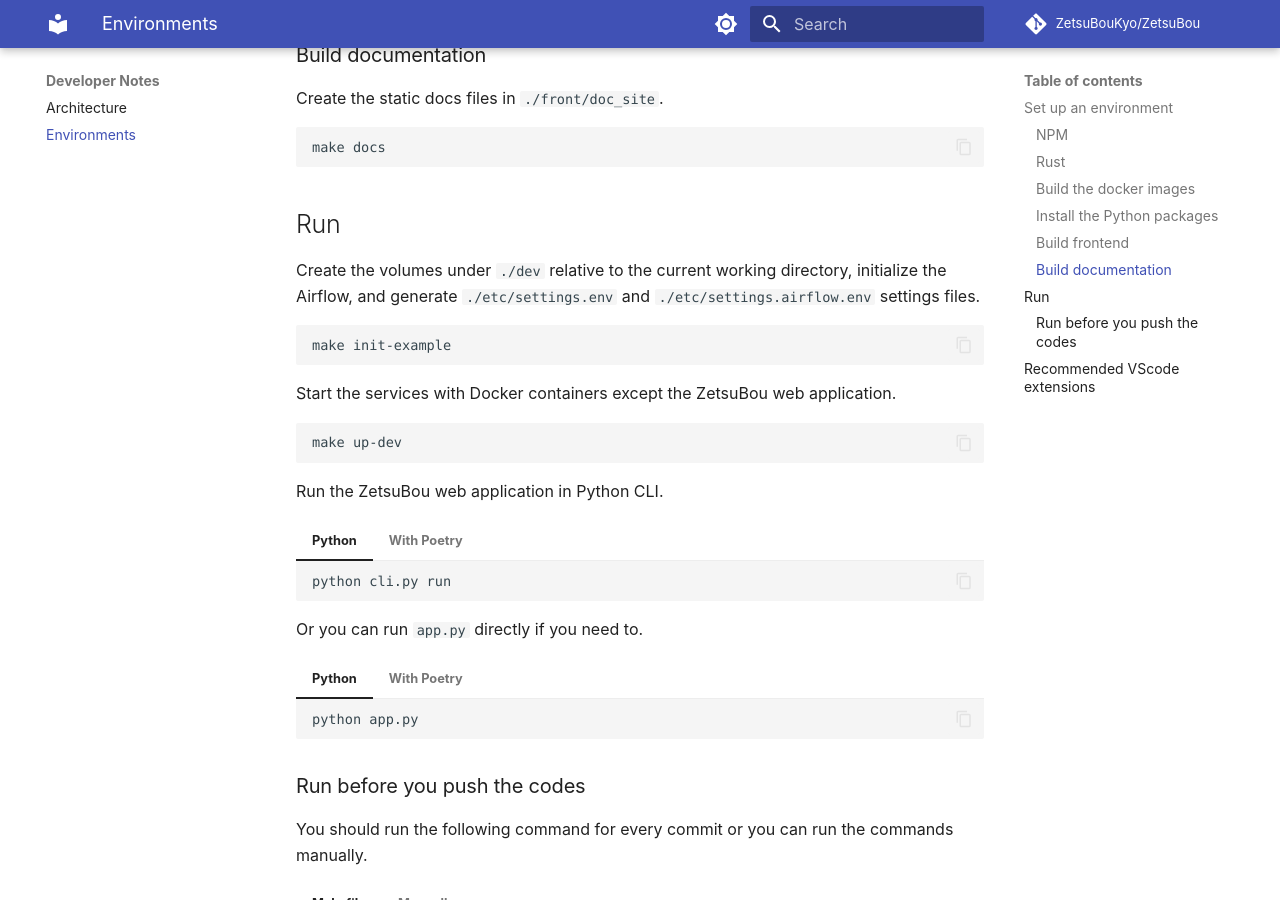
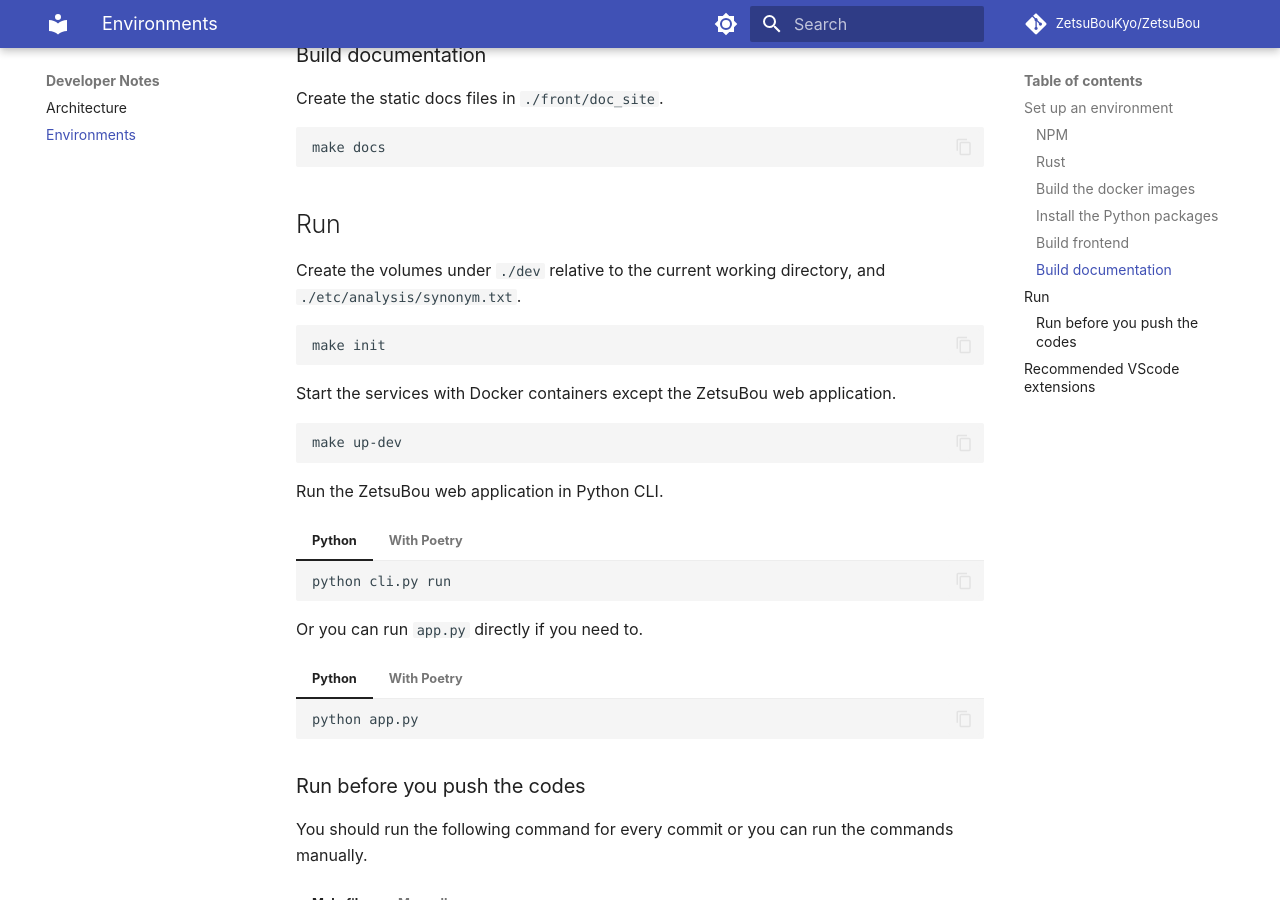
Before and after one commit to ZetsuBouKyo/ZetsuBou, an MkDocs documentation site: the page built from docs/developer-notes/environments.md, in a window 1280 px wide and 900 px high, scrolled down 1233 px. Built offline with MkDocs 1.6.1 and Material for MkDocs 9.7.7, drawn with Linux system fonts in a browser that asks for light colours; comment, search, counter and statistics services are not loaded.

Commit message:
docs: `make init-example` is deprecated

````diff
--- a/docs/developer-notes/environments.md
+++ b/docs/developer-notes/environments.md
@@ -67,12 +67,11 @@
 
 ## Run
 
-Create the volumes under `./dev` relative to the current working directory, initialize
-the Airflow, and generate `./etc/settings.env` and `./etc/settings.airflow.env` settings
-files.
+Create the volumes under `./dev` relative to the current working directory, and
+`./etc/analysis/synonym.txt`.
 
 ```sh
-make init-example
+make init
 ```
 
 Start the services with Docker containers except the ZetsuBou web application.
````
